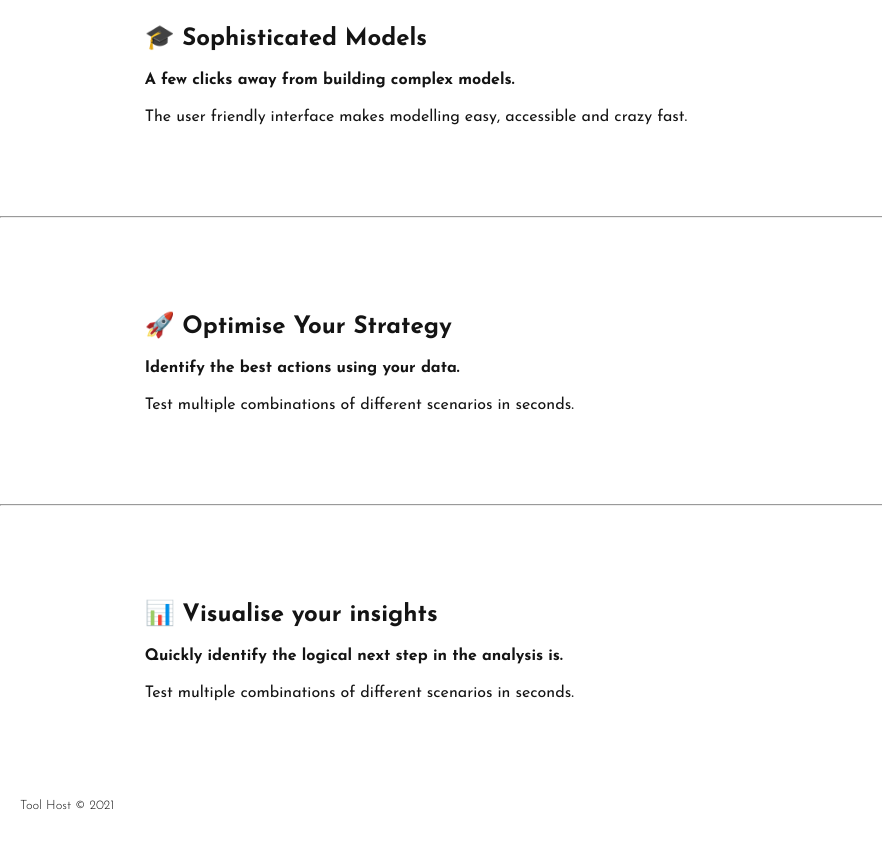
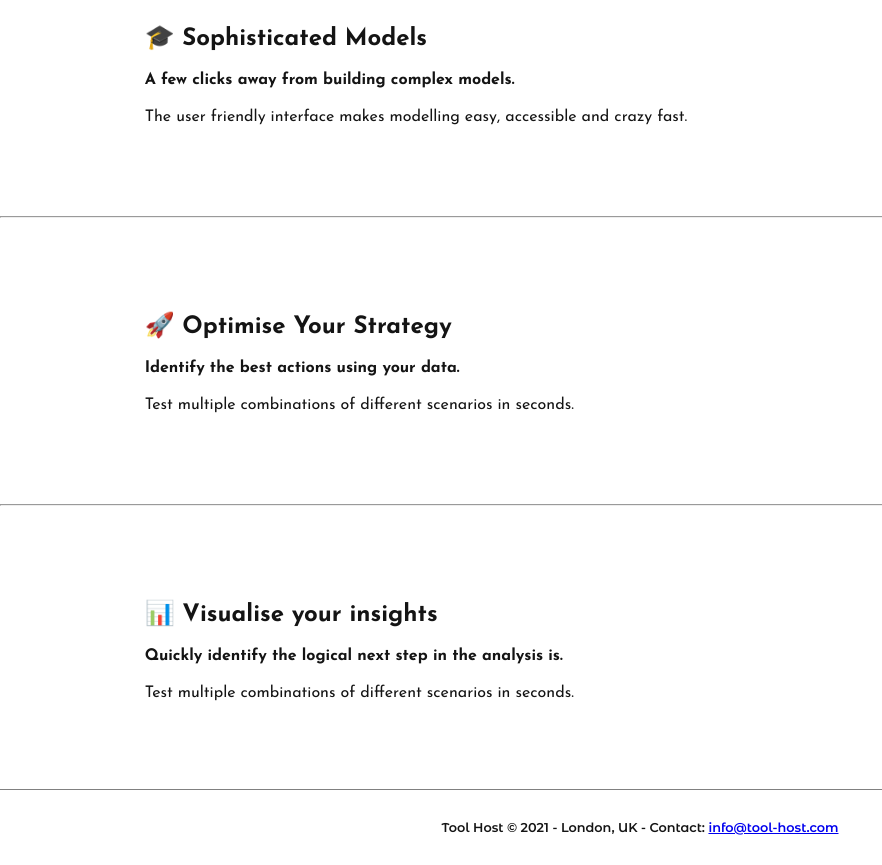
Before and after one commit to paladinic/tool-host-site, a plain HTML site: page index.html in a window 1280 px wide. Shown: the part 1026-1891 px from the top of the page, without its empty margins (0-882 px from the left). Before the commit the page ends 1848 px from the top, so only its background shows below. Drawn offline with Linux system fonts and the light colour scheme.

Commit message:
footer and title

```diff
--- a/css/style.css
+++ b/css/style.css
@@ -100,12 +100,14 @@ body{
 }
 
 .footer{
-  text-align: left;
-  padding: 10px 20px;
+  border-top: 1px solid gray;
+  text-align: center;
+  padding: 30px 20px;
   position: relative;
   display: block;
   bottom: 0;
   font-size: .8em;
-  font-weight: 300;
+  font-weight: 600;
   margin: 5px auto;
+  font-family:  'Montserrat Alternates', sans-serif;
 }
--- a/index.html
+++ b/index.html
@@ -14,7 +14,7 @@
       <main id="container">
         <div id="header" class="header">
           <img id="logo-img" src="img/logo_white.png" alt="">
-          <a href="./index.html" id="logo">Tool Host</a>
+          <a href="./index.html" id="logo">Tool-Host</a>
           <a href="./products.html">Products</a>
           <a href="./pricing.html">Pricing</a>
           <a href="./docs.html">Doc's</a>
@@ -74,7 +74,7 @@
         </div>
       </main>
       <div class="footer">
-        Tool Host &copy; 2021
+        Tool Host &copy; 2021 - London, UK - Contact: <a href='mailto:info@tool-host.com'>info@tool-host.com</a>
       </div>
       <script type="text/javascript" src="js/script.js">
 
```
Also changed, not shown: docs.html (+2 -2 lines), pricing.html (+2 -2 lines), products.html (+2 -2 lines).
